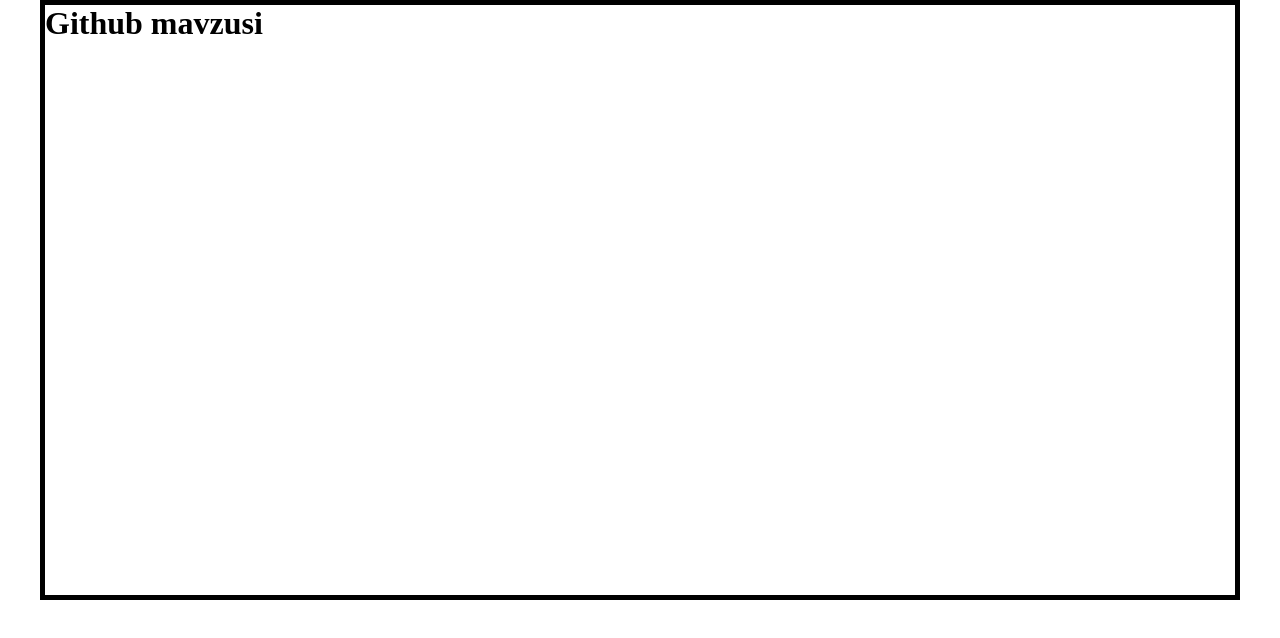
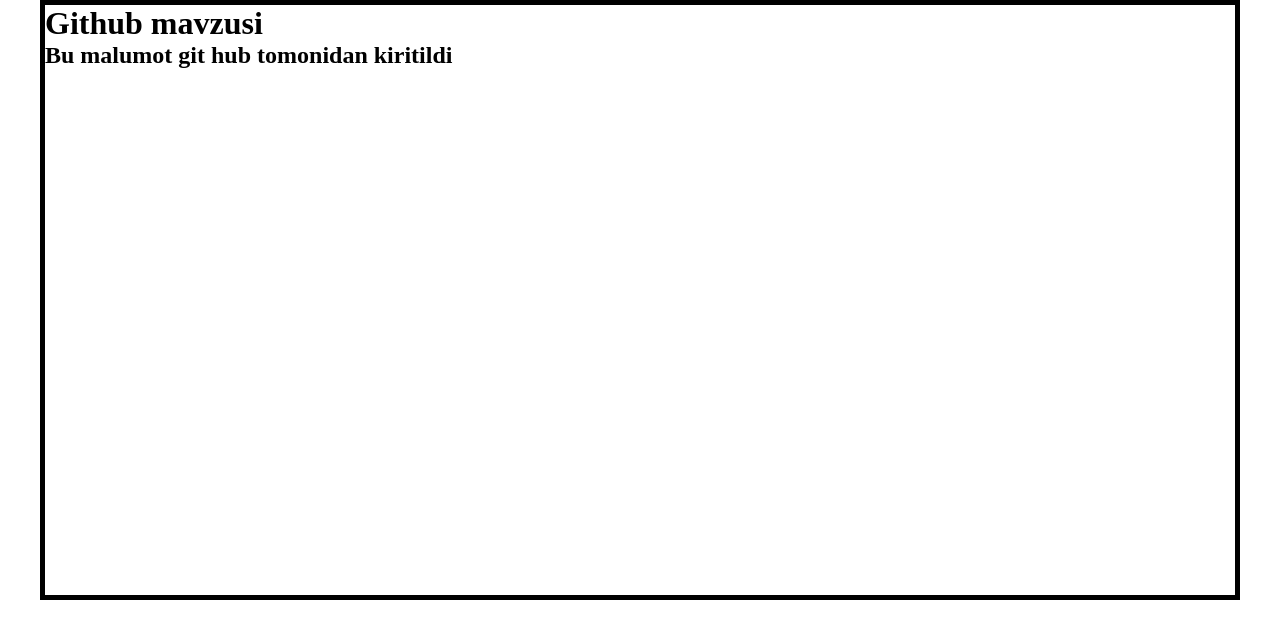
Before and after one commit to azizovalisher73/test-uchun, a plain HTML site: page index.html in a window 1280 px wide. Drawn offline with Linux system fonts and the light colour scheme.

Commit message:
Update index.html

```diff
--- a/index.html
+++ b/index.html
@@ -10,6 +10,7 @@
 
     <div class="sayt">
         <h1>Github mavzusi</h1>
+        <h2>Bu malumot git hub tomonidan kiritildi</h2>
 
     </div>
 
```
